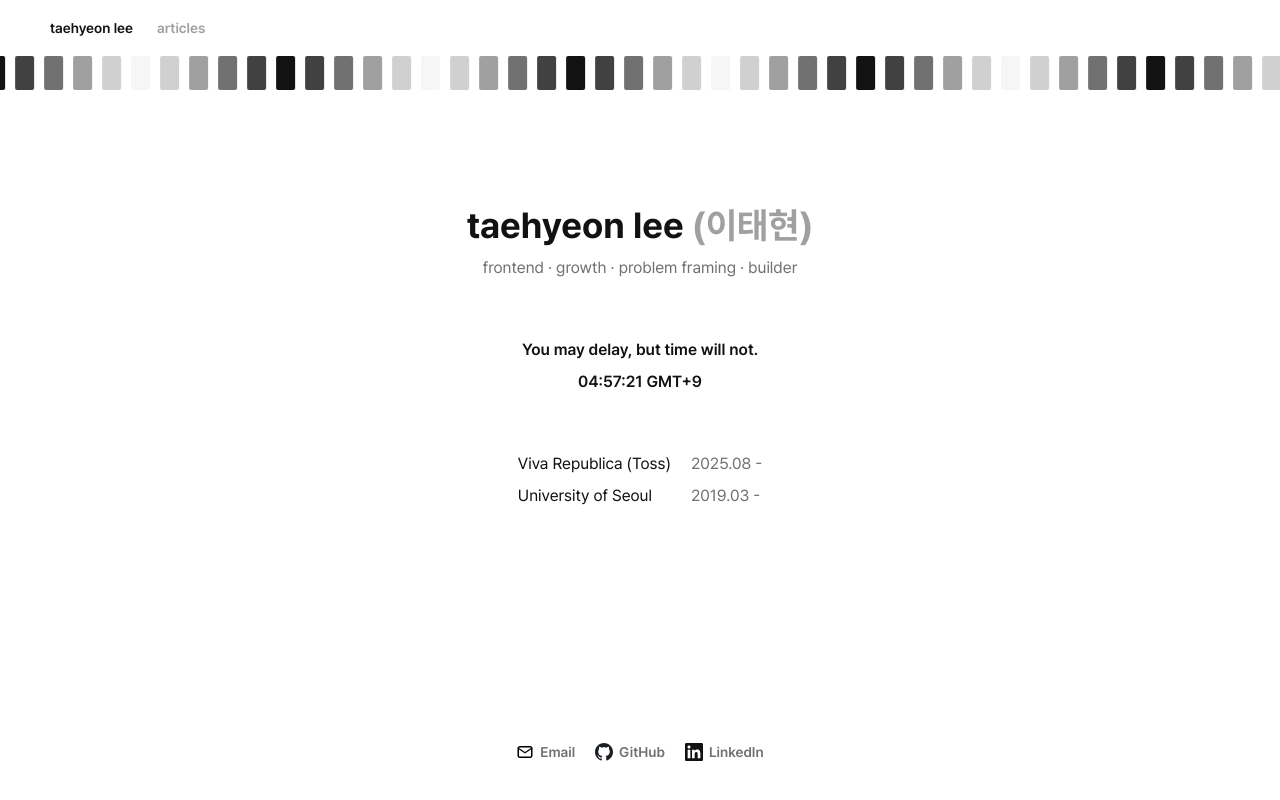
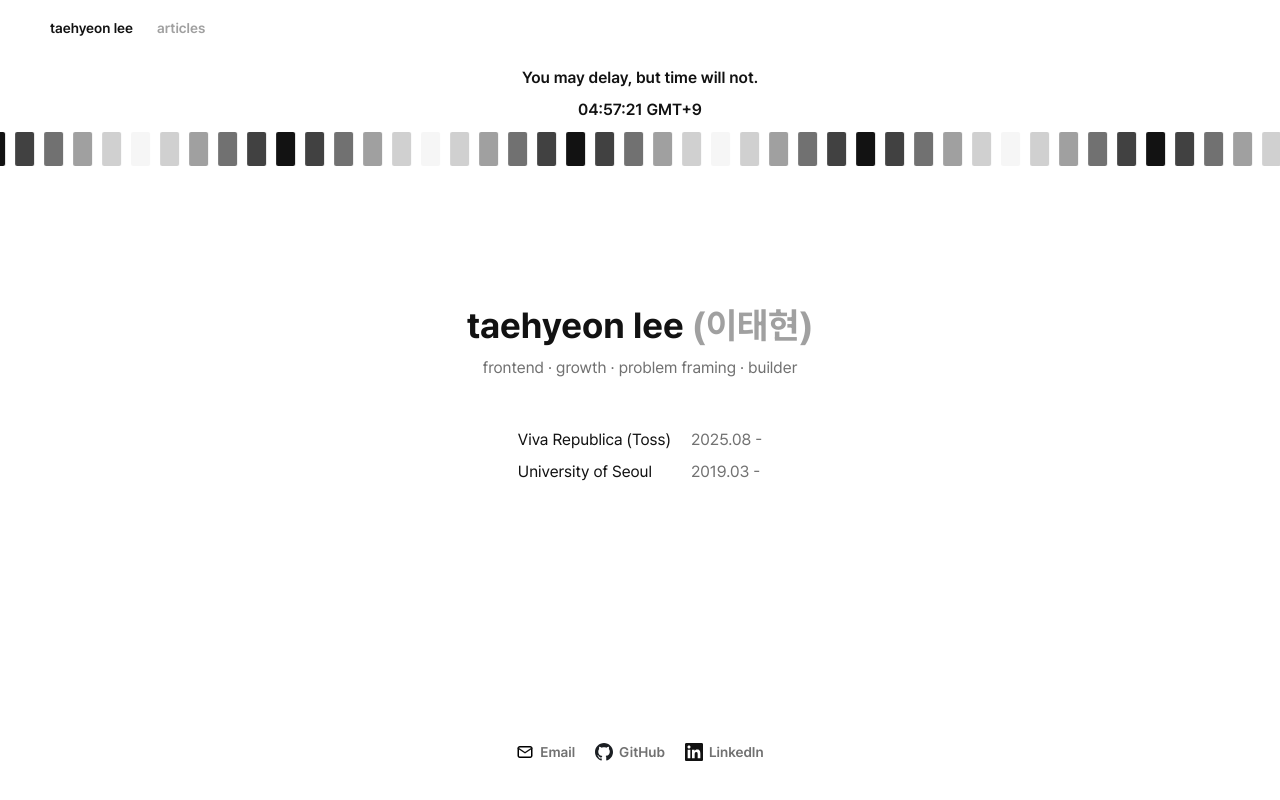
Before and after one commit to e-tae-hyeon/lth-blog, a Next.js app: page / in a window 1280 px wide. Built offline with nearby package versions, Linux system fonts and the light colour scheme.

Commit message:
style: 이동 시계를 헤더로
- 인용구·시계를 마퀴와 같은 헤더 블록에 배치해 원래 조합 유지
- 본문은 소개·이력만 남김

```diff
--- a/src/app/page.tsx
+++ b/src/app/page.tsx
@@ -1,5 +1,4 @@
 import Career from "@/features/home/modules/Career";
-import Clock from "@/features/home/modules/Clock";
 import Intro from "@/features/home/modules/Intro";
 import React from "react";
 
@@ -7,7 +6,6 @@ function HomePage() {
   return (
     <div className="flex-1 flex flex-col items-center justify-center gap-[48px] px-[20px] py-[80px]">
       <Intro />
-      <Clock />
       <Career />
     </div>
   );
--- a/src/features/core/modules/Header/index.tsx
+++ b/src/features/core/modules/Header/index.tsx
@@ -3,6 +3,7 @@
 import React from "react";
 import { usePathname } from "next/navigation";
 import NavItem from "../NavItem";
+import Clock from "@/features/home/modules/Clock";
 import TimeFlow from "@/features/home/modules/TimeFlow";
 
 const NAV_OPTIONS: { label: string; url: string }[] = [
@@ -26,6 +27,8 @@ function Header() {
         ))}
       </nav>
 
+      <Clock />
+
       <TimeFlow />
     </header>
   );
```
